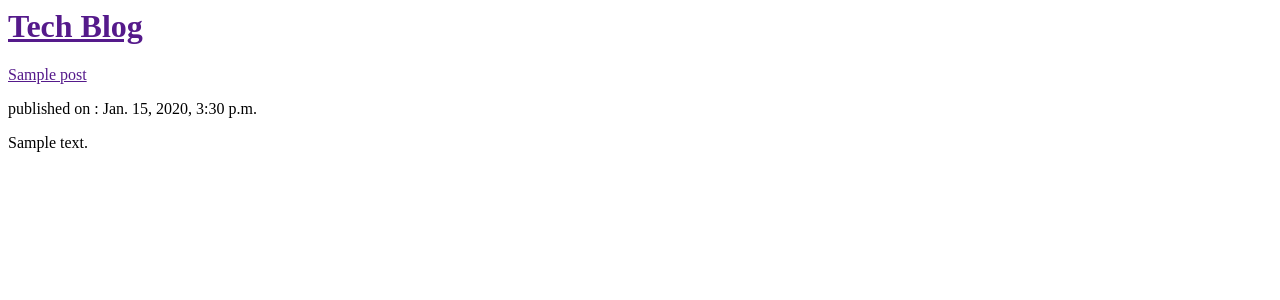
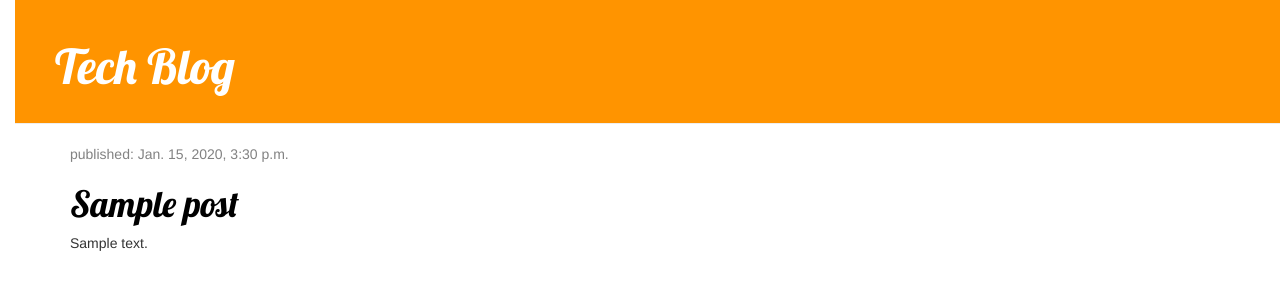
Before and after one commit to AnuragTomar/blog-dj, a Django app: template blog/templates/blog/post_list.html in a window 1280 px wide. Shown: the top 300 px of the page. Run offline with Django 3.2, Linux system fonts and the light colour scheme; the template is opened without the code that fills it: values that come from a table or form of the project are taken from there, others are empty; tables that the repository leaves empty hold one stand-in row (values such as "Sample post"); some libraries are stand-ins or nearby versions.

Commit message:
added css files and base file

```diff
--- /dev/null
+++ b/blog/static/css/blog.css
@@ -0,0 +1,53 @@
+h2 a{
+color:#FCA205;
+font-family:'Lobster';
+}
+body{
+padding-left:15px;
+}
+.page-header {
+    background-color: #ff9400;
+    margin-top: 0;
+    padding: 20px 20px 20px 40px;
+}
+
+.page-header h1, .page-header h1 a, .page-header h1 a:visited, .page-header h1 a:active {
+    color: #ffffff;
+    font-size: 36pt;
+    text-decoration: none;
+}
+
+.content {
+    margin-left: 40px;
+}
+
+h1, h2, h3, h4 {
+    font-family: 'Lobster', cursive;
+}
+
+.date {
+    color: #828282;
+}
+
+.save {
+    float: right;
+}
+
+.post-form textarea, .post-form input {
+    width: 100%;
+}
+
+.top-menu, .top-menu:hover, .top-menu:visited {
+    color: #ffffff;
+    float: right;
+    font-size: 26pt;
+    margin-right: 20px;
+}
+
+.post {
+    margin-bottom: 70px;
+}
+
+.post h1 a, .post h1 a:visited {
+    color: #000000;
+}
--- /dev/null
+++ b/blog/templates/blog/base.html
@@ -0,0 +1,23 @@
+{% load staticfiles %}
+<html>
+    <head>
+        <title>Blog Home</title>
+	<link rel="stylesheet" href="//maxcdn.bootstrapcdn.com/bootstrap/3.2.0/css/bootstrap.min.css">
+	<link rel="stylesheet" href="//maxcdn.bootstrapcdn.com/bootstrap/3.2.0/css/bootstrap-theme.min.css">
+	<link rel="stylesheet" href="{% static 'css/blog.css' %}">
+	<link href="//fonts.googleapis.com/css?family=Lobster&subset=latin,latin-ext" rel="stylesheet" type="text/css">
+    </head>
+<body>
+    <div class="page-header">
+        <h1><a href="/">Tech Blog</a></h1>
+    </div>
+    <div class="content container">
+        <div class="row">
+            <div class="col-md-8">
+            {% block content %}
+            {% endblock %}
+            </div>
+        </div>
+    </div>
+</body>
+</html>
--- a/blog/templates/blog/post_list.html
+++ b/blog/templates/blog/post_list.html
@@ -1,15 +1,13 @@
-<html>
-    <head>
-        <title>Blog Home</title>
-    </head>
-    <body>
-        <div>
-            <h1><a href="">Tech Blog</a></h1>
-        </div>
-	{% for post in posts%}
-			<p><a href="">{{post.title}}</a></p>
-			<p>published on : {{post.published_date}}</p>
-			<p>{{post.text|linebreaksbr}}</p><!--LINEBREAKSBR WILL GIVE YOU PROPER FORMATTING, it will give you text as it is stored in database considering ('\n') and other special chars.-->
-	{% endfor %}
-    </body>
-</html>
+{% extends 'blog/base.html' %}
+{% block content %}
+   {% for post in posts %}
+                <div class="post">
+                    <div class="date">
+                        <p>published: {{ post.published_date }}</p>
+                    </div>
+                    <h1><a href="">{{ post.title }}</a></h1>
+                    <p>{{ post.text|linebreaksbr }}</p>
+                </div>
+            {% endfor %}
+{% endblock %}
+<!--LINEBREAKSBR WILL GIVE YOU PROPER FORMATTING, it will give you text as it is stored in database considering ('\n') and other special chars.-->
```
